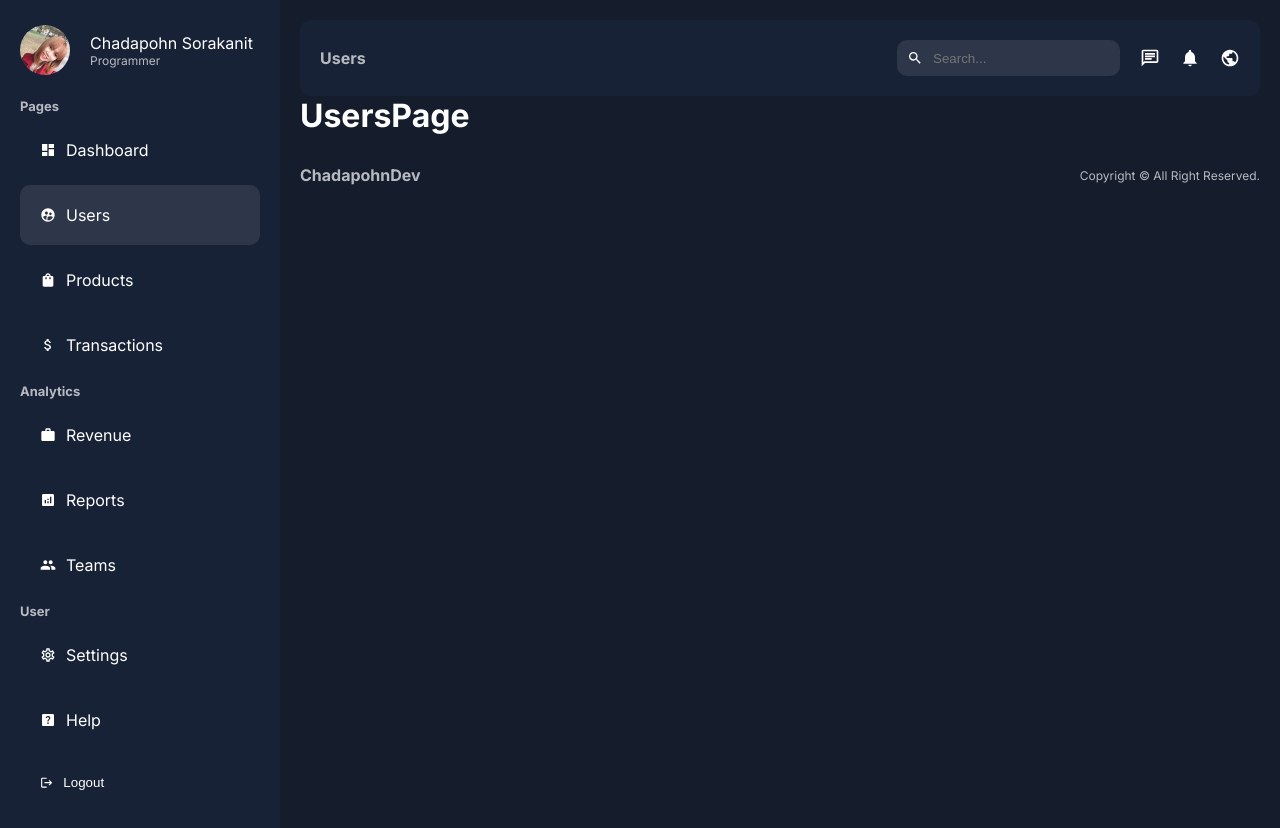
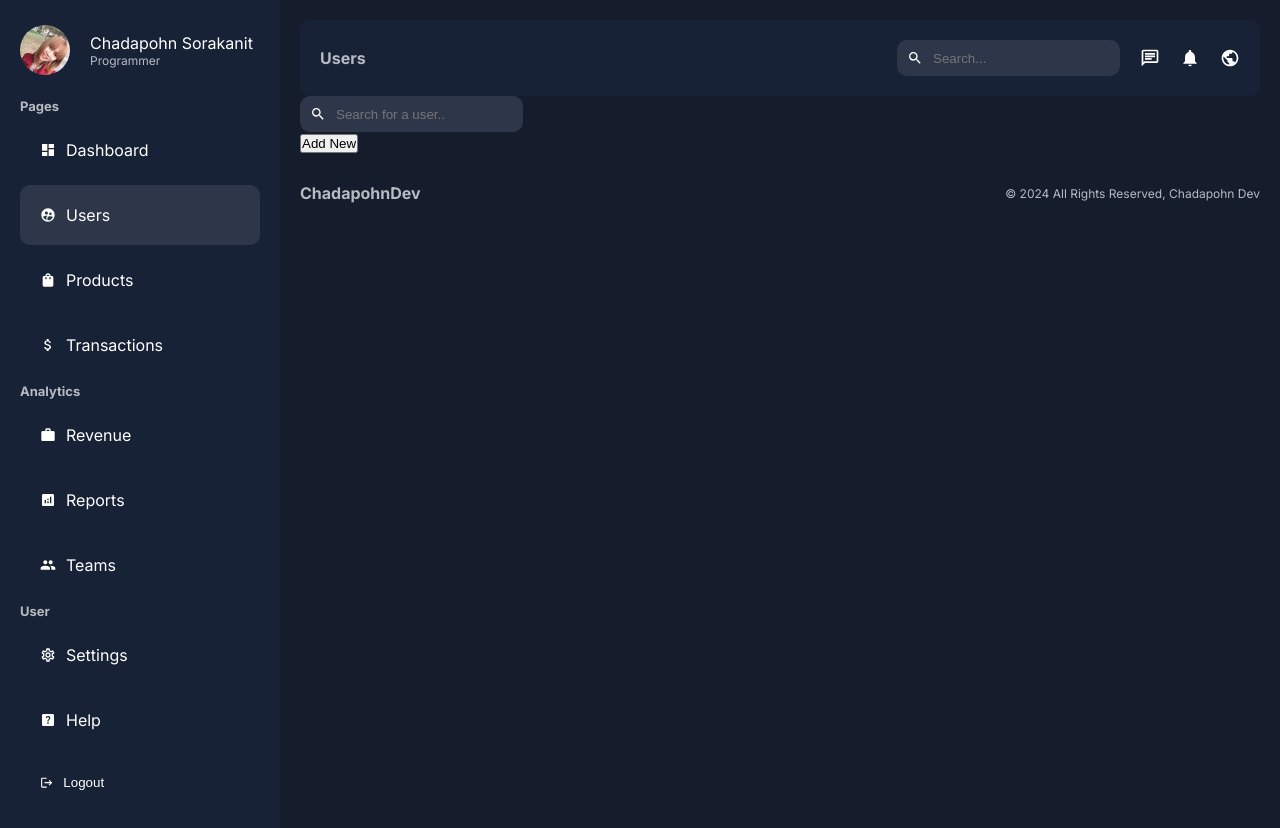
Before and after one commit to potatodevsr/nextadmin-project, a Next.js app: page /dashboard/users in a window 1280 px wide. Built offline with nearby package versions, Linux system fonts and the light colour scheme.

Commit message:
upd styles Search

```diff
--- a/app/dashboard/users/page.jsx
+++ b/app/dashboard/users/page.jsx
@@ -1,7 +1,18 @@
+import Search from "@/app/ui/dashboard/search/search"
+import styles from "@/app/ui/dashboard/users/users.module.css"
+import Link from "next/link"
+
 const UsersPage = () => {
     return (
-        <div>
-            <h1>UsersPage</h1>
+        <div className={styles.container}>
+            <div className={styles.top}>
+                <Search placeholder="Search for a user.." />
+                <Link href="/dashboard/users/add" >
+                    <button className={styles.addButton}>Add New</button>
+                </Link>
+            </div>
+
+            <div className={styles.table}></div>
         </div>
     )
 }
--- a/app/ui/dashboard/footer/footer.jsx
+++ b/app/ui/dashboard/footer/footer.jsx
@@ -7,7 +7,7 @@ const Footer = () => {
         <div className={styles.cotainer}>
             <div className={styles.logo}>ChadapohnDev
             </div>
-            <div className={styles.text}>Copyright © All Right Reserved.
+            <div className={styles.text}>© 2024 All Rights Reserved, Chadapohn Dev
             </div>
         </div>
 
--- a/app/ui/dashboard/navbar/navbar.module.css
+++ b/app/ui/dashboard/navbar/navbar.module.css
@@ -28,10 +28,12 @@
     border-radius: 10px;
 }
 
+
 .input {
     background-color: transparent;
     border: none;
     color: var(--text);
+    outline: none;
 }
 
 .icons {
--- /dev/null
+++ b/app/ui/dashboard/search/search.jsx
@@ -0,0 +1,13 @@
+
+import { MdSearch } from "react-icons/md";
+import styles from "./search.module.css"
+
+const Search = ({ placeholder }) => {
+    return (
+        <div className={styles.container}>
+            <MdSearch />
+            <input type="text" placeholder={placeholder} className={styles.input} />
+        </div>
+    );
+}
+export default Search;
--- /dev/null
+++ b/app/ui/dashboard/search/search.module.css
@@ -0,0 +1,16 @@
+.container {
+    display: flex;
+    align-items: center;
+    gap: 10px;
+    background-color: #2e374a;
+    padding: 10px;
+    border-radius: 10px;
+    width: max-content;
+}
+
+.input {
+    background-color: transparent;
+    border: none;
+    color: var(--text);
+    outline: none;
+}
--- /dev/null
+++ b/app/ui/dashboard/users/users.module.css
@@ -0,0 +1,3 @@
+.container{
+
+}
```
